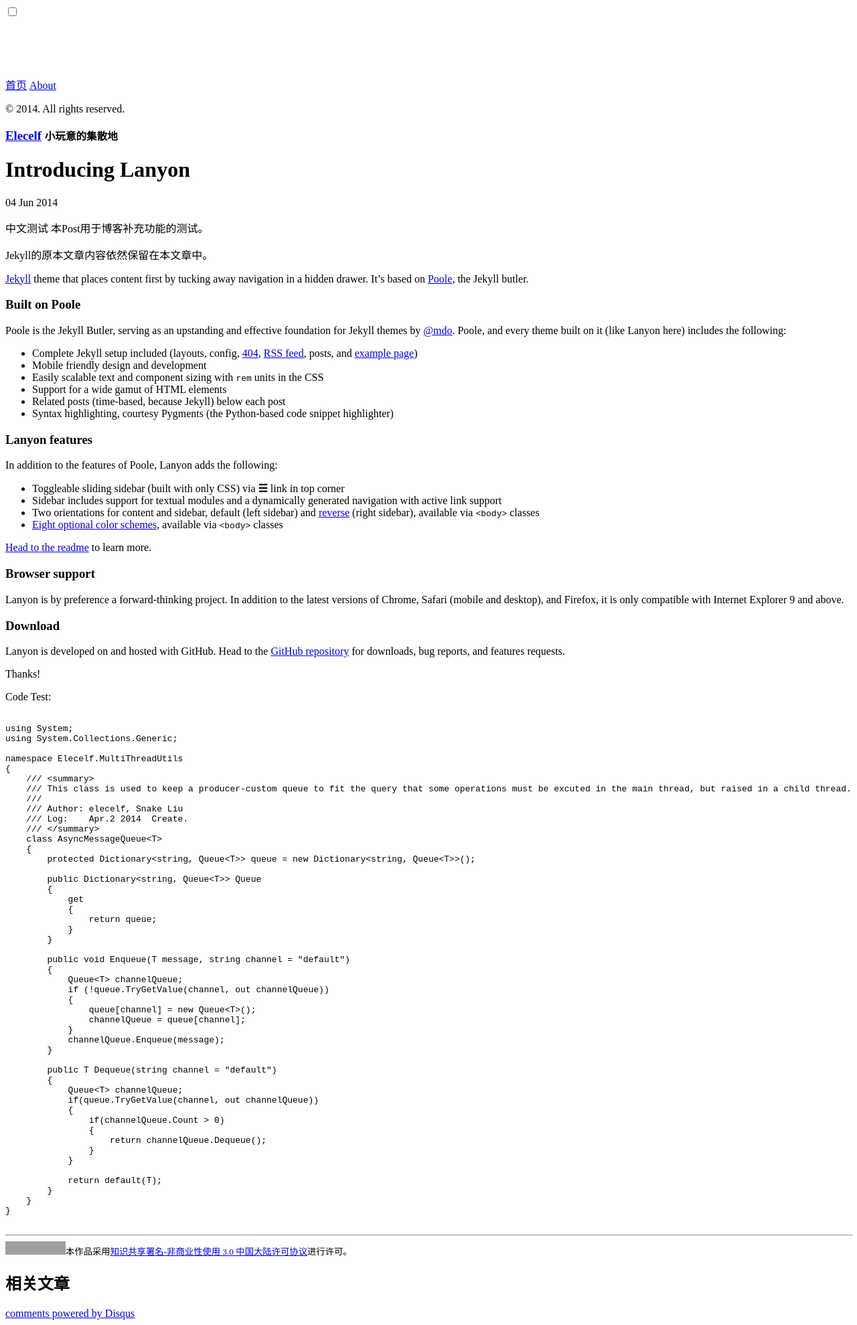
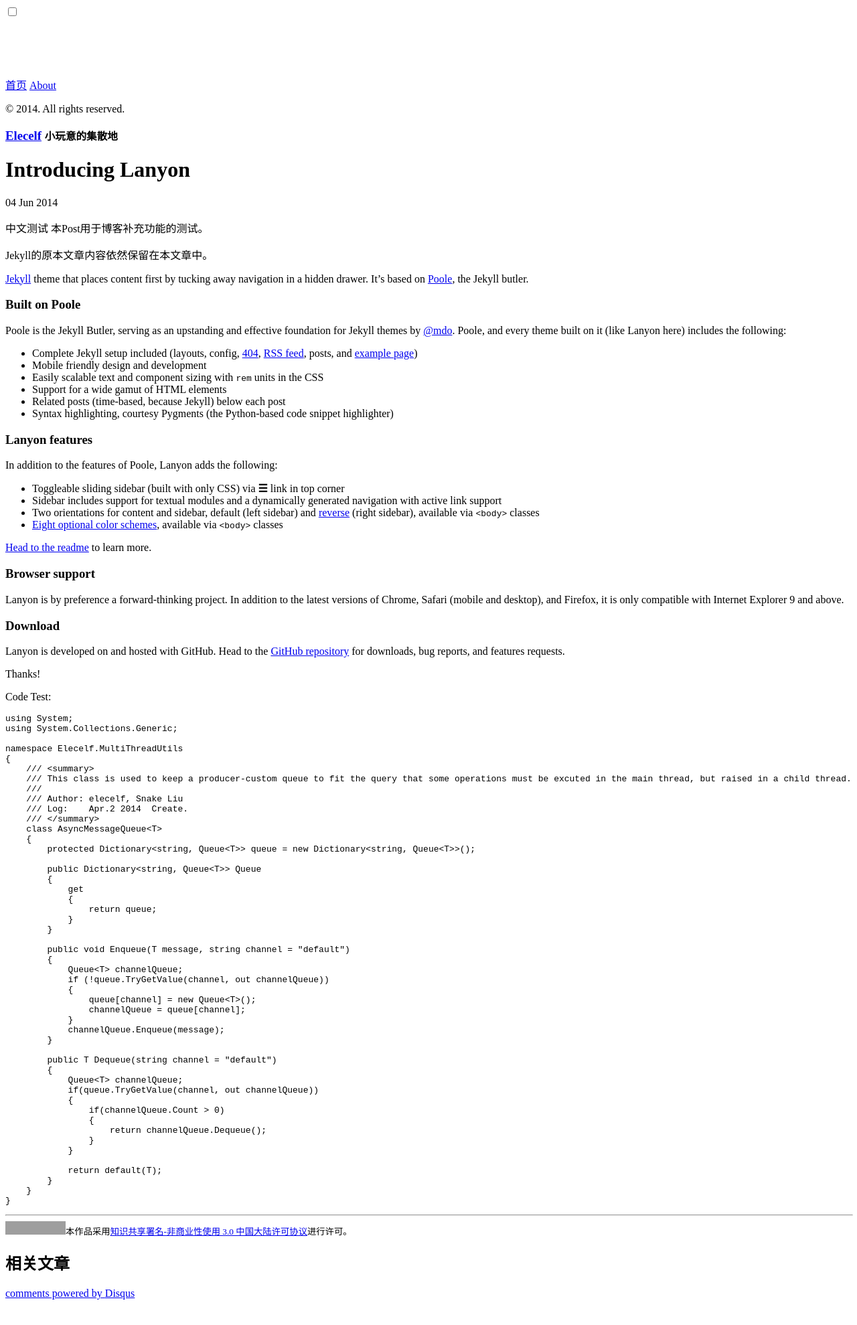
Before and after one commit to snakealpha/snakealpha.github.io, a Jekyll site: the page built from _posts/2014-06-04-jekyll-test-post.md, in a window 1280 px wide. Shown: the whole page at 67% size. Built offline with Jekyll 4.4.1, drawn with Linux system fonts in a browser that asks for light colours; Markdown is read by kramdown in place of the engine named in the settings; comment, search, counter and statistics services are not loaded; after the commit the page ends 1949 px from its top, so only the background shows below that; grey boxes are pictures that could not be loaded.

Commit message:
code test

````diff
--- a/_posts/2014-06-04-jekyll-test-post.md
+++ b/_posts/2014-06-04-jekyll-test-post.md
@@ -50,8 +50,8 @@
 Code Test:
 
 
-```C#
 
+ ```C#
 using System;
 using System.Collections.Generic;
 
@@ -101,5 +101,4 @@
         }
     }
 }
-
 ```
````
